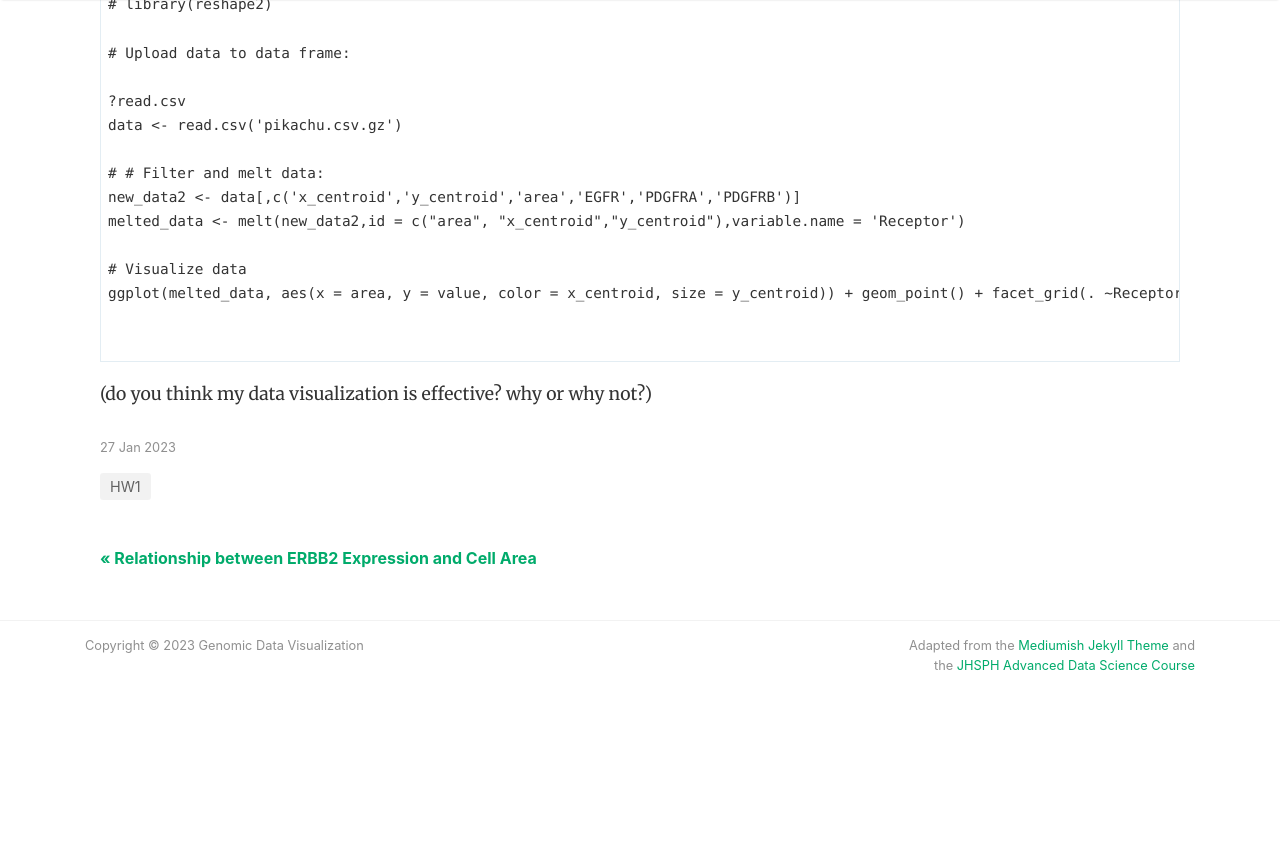
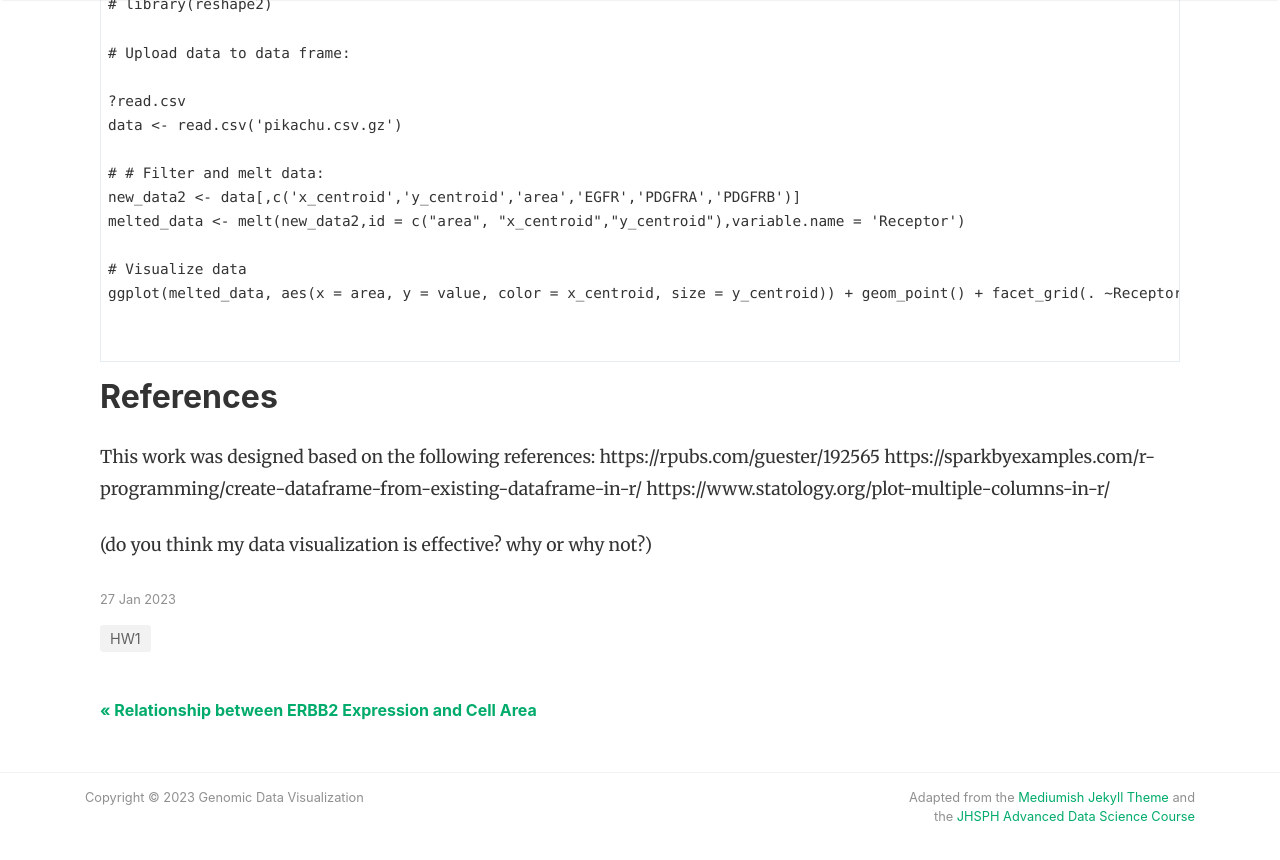
Before and after one commit to JEFworks-Lab/genomic-data-visualization-2023, a Jekyll site: the page built from _posts/2023-01-27-rdemelo1.md, in a window 1280 px wide and 900 px high, scrolled down 2151 px. Shown: the top 860 px of the window. Built offline with Jekyll 4.4.1, drawn with Linux system fonts in a browser that asks for light colours; nearby versions of some CDN libraries; comment, search, counter and statistics services are not loaded; before the commit the page ends 2900 px from its top, so only the background shows below that.

Commit message:
Update 2023-01-27-rdemelo1.md

````diff
--- a/_posts/2023-01-27-rdemelo1.md
+++ b/_posts/2023-01-27-rdemelo1.md
@@ -51,5 +51,12 @@ ggplot(melted_data, aes(x = area, y = value, color = x_centroid, size = y_centro
 
 
 ```
+## References
+This work was designed based on the following references:
+https://rpubs.com/guester/192565
+https://sparkbyexamples.com/r-programming/create-dataframe-from-existing-dataframe-in-r/
+https://www.statology.org/plot-multiple-columns-in-r/
+
+
 
 (do you think my data visualization is effective? why or why not?)
````
